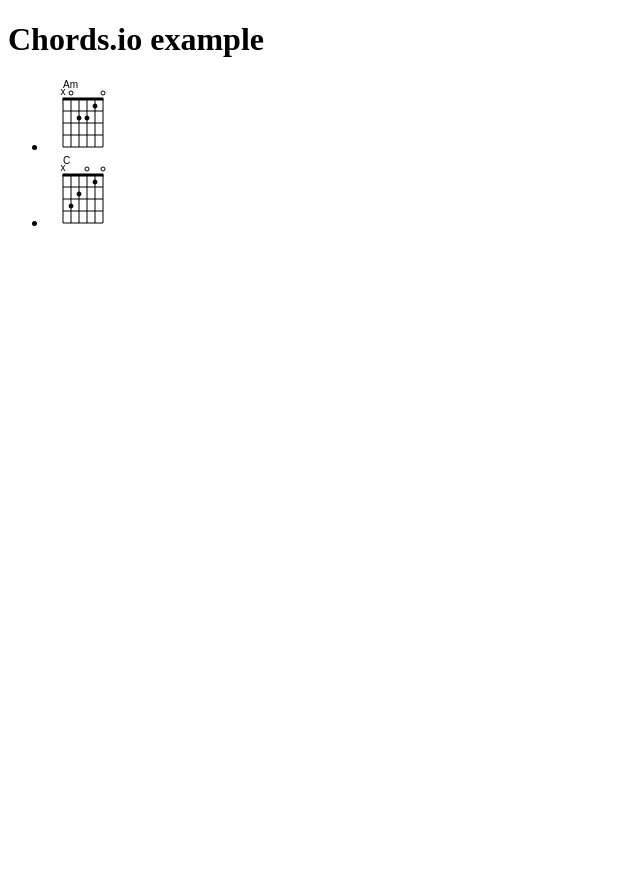
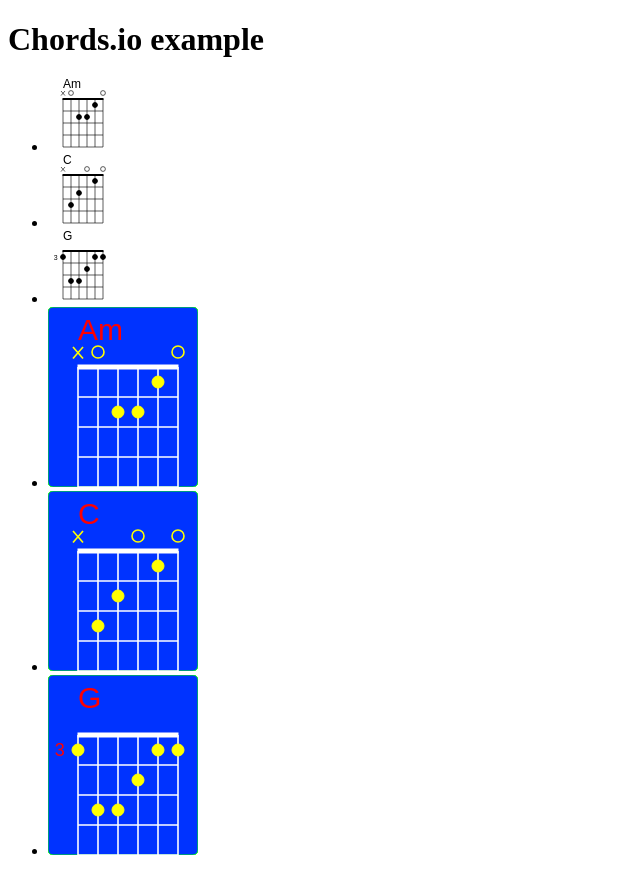
Before and after one commit to guitarparty/chords.io, a plain HTML site: page index.html in a window 1280 px wide. Shown: the whole page, without its empty margins (0-640 px from the left). Before the commit the page ends 800 px from the top, so only its background shows below. Drawn offline with nearby package versions, Linux system fonts and the light colour scheme.

Commit message:
Adjustable sizes and colors

```diff
--- a/index.html
+++ b/index.html
@@ -8,6 +8,21 @@
         <script src="javascripts/chords.io.js"></script>
         <script>
             $(document).ready(function(){
+                $('.chordcolor').chordsIO({
+                    backgroundColor: '#03f',
+                    borderColor: '#0f0',
+                    textColor: '#f00',
+                    gridColor: '#fff',
+                    fingerColor: '#ff0',
+                    cornerRadius: 5,
+                    width: 150,
+                    height: 180,
+                    xs: 20,
+                    ys: 30,
+                    x0: 30,
+                    y0: 60
+                });
+
                 $('.chord').chordsIO();
             });
         </script>
@@ -17,6 +32,10 @@
         <ul>
             <li class="chord" data-code="xo221o" data-name="Am"></li>
             <li class="chord" data-code="x32o1o" data-name="C"></li>
+            <li class="chord" data-code="133211_3" data-name="G"></li>
+            <li class="chordcolor" data-code="xo221o" data-name="Am"></li>
+            <li class="chordcolor" data-code="x32o1o" data-name="C"></li>
+            <li class="chordcolor" data-code="133211_3" data-name="G"></li>
         </ul>
     </body>
 </html>
--- a/javascripts/chords.io.js
+++ b/javascripts/chords.io.js
@@ -8,6 +8,12 @@
 
             //Settings list and the default values
             var defaults = {
+                'cornerRadius': 0,
+                'backgroundColor': null,
+                'borderColor': null,
+                'gridColor': '#000',
+                'textColor': '#000',
+                'fingerColor': '#000',
                 'width': 64,
                 'height': 72,
                 'x0': 15,
@@ -19,30 +25,64 @@
             };
 
             var options = $.extend(defaults, options);
+            var strokeWidth = options.xs*0.08;
+
+            var minimumWidth = options.x0 + options.xs * options.xn;
+            var minimumHeight = options.y0 + options.ys * options.yn;
+
+            console.log(minimumWidth + " " + minimumHeight)
 
             var drawChord = function(canvas, chord) {
                 var x0=options.x0,y0=options.y0;
                 var xs=options.xs,ys=options.ys;
                 drawGrid(canvas);
-                canvas.text(x0, y0-15, chord.name)
-                .attr("text-anchor", "start");
+                canvas.text(x0, y0-ys*5/4, chord.name)
+                    .attr({
+                        'text-anchor': 'start',
+                        fill: options.textColor,
+                        'font-size': ys
+                    });
                 var parts = chord.code.split("_");
                 if(parts.length > 1){
-                    canvas.text(x0 - xs, y0 + ys/2, parts[1]);
+                    canvas.text(x0 - xs*2/3, y0 + ys/2, parts[1])
+                    .attr({
+                        'text-anchor': 'end',
+                        fill: options.textColor,
+                        'font-size': ys*3/5
+                    });
                 }
                 var code = parts[0];
                 for(i=0;i<code.length;i++) {
                     switch (code[i].toLowerCase()) {
                         case 'x':
                         case 'n':
-                            canvas.text(x0 + i*xs, y0 - ys*2/3, "x");
+                            canvas.path("M" + (x0 + i*xs - xs/4) + " " + (y0 - ys*2/3)
+                                + "L" + (x0 +i*xs + xs/4) + " " + (y0 - ys*2/7))
+                                .attr({
+                                    stroke: options.fingerColor,
+                                    'stroke-width': strokeWidth
+                                });
+                            canvas.path("M" + (x0 + i*xs - xs/4) + " " + (y0 - ys*2/7)
+                                + "L" + (x0 +i*xs + xs/4) + " " + (y0 - ys*2/3))
+                                .attr({
+                                    stroke: options.fingerColor,
+                                    'stroke-width': strokeWidth
+                                });
                             break;
                         case 'o':
                         case '0':
-                            canvas.circle(x0 + i*xs, y0 - ys/2, 2).attr({stroke: '#000'});
+                            canvas.circle(x0 + i*xs, y0 - ys/2, ys/5)
+                                .attr({
+                                    stroke: options.fingerColor,
+                                    'stroke-width': strokeWidth
+                                });
                             break;
                         default:
-                            canvas.circle(x0 + i*xs, y0 + ys*parseInt(code[i]) - 5, 2).attr({fill: '#000'});
+                            canvas.circle(x0 + i*xs, y0 + ys*parseInt(code[i]) - ys/2, ys/5)
+                                .attr({
+                                    fill: options.fingerColor,
+                                    stroke: options.fingerColor
+                                });
                     }
                 }
             };
@@ -53,19 +93,38 @@
                 var xn=options.xn,yn=options.yn;
 
                 var w = xs * xn, h = ys * yn;
+                if (options.backgroundColor || options.borderColor) {
+                    var background = canvas.rect(0, 0, options.width, options.height, options.cornerRadius);
+                    if (options.backgroundColor)
+                        background.attr({
+                            fill: options.backgroundColor,
+                            stroke: options.backgroundColor
+                        });
+                    if (options.borderColor)
+                        background.attr({stroke: options.borderColor});
+                }
                 for(var i=x0;i<=x0+w;i+=xs) {
                     var path = "M" + i + " " + y0 + "L" + i + " " + (y0 + h);
-                    canvas.path(path);
+                    canvas.path(path).attr({
+                        'stroke': options.gridColor,
+                        'stroke-width': strokeWidth
+                    });
                 }
                 for(var j=y0;j<=y0+h;j+=ys) {
                     var path = "M" + x0 + " " + j + "L" + (x0 + w) + " " + j;
 
                     if(j==y0) {
                         path = "M" + (x0 - 0.5) + " " + j + "L" + (x0 + 0.5 + w) + " " + j;
-                        canvas.path(path).attr({'stroke-width': '3px'});
+                        canvas.path(path).attr({
+                            'stroke-width': strokeWidth*3,
+                            stroke: options.gridColor
+                        });
                     }
                     else {
-                        canvas.path(path);
+                        canvas.path(path).attr({
+                            stroke: options.gridColor,
+                            'stroke-width': strokeWidth
+                        });
                     }
                 }
             };
```
